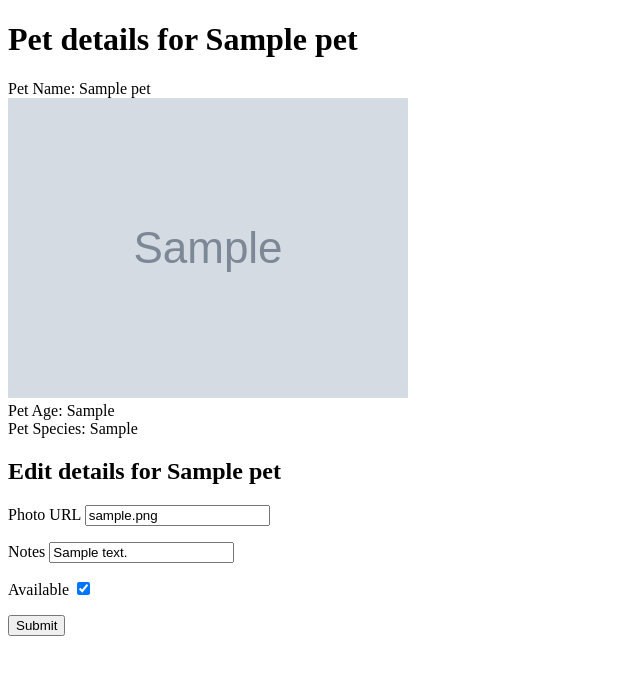
After one commit to davisrao/pet-adoption-flask, a Flask app: page /1 in a window 1280 px wide. The commit adds this page. Shown: the top 675 px of the page, without its empty margins (0-640 px from the left). Run offline with Flask 2, Linux system fonts and the light colour scheme; tables that the repository leaves empty hold one stand-in row (values such as "Sample post"); grey boxes marked "Sample" are stand-in pictures.

Commit message:
Added route for edit_pet_details(), form for EditPetForm() and html template for pet details and edit pet details

```diff
--- a/app.py
+++ b/app.py
@@ -6,7 +6,7 @@ from flask_debugtoolbar import DebugToolbarExtension
 
 from models import db, connect_db, Pet
 
-from forms import AddPetForm
+from forms import AddPetForm, EditPetForm
 
 app = Flask(__name__)
 
@@ -65,3 +65,28 @@ def add_new_pet():
     else:
         return render_template(
             "add-pet-form.html", form=form)
+
+@app.route("/<int:pet_id>", methods=["GET","POST"])
+def edit_pet_details(pet_id):
+    """Edit pet details form; handle editing or displaying a form"""
+
+    pet = Pet.query.get_or_404(pet_id)
+
+    form = EditPetForm(obj=pet)
+
+    if form.validate_on_submit():
+        pet.img = form.img.data or None
+        pet.notes = form.notes.data
+        pet.available = form.available.data
+
+        db.session.commit()
+
+        flash(f"Successfully edited the details for {pet.name}")
+
+        return redirect(f"/{pet.id}")
+
+    else:
+        return render_template(
+            "pet-details.html",
+            pet=pet,
+            form=form)
--- a/forms.py
+++ b/forms.py
@@ -1,13 +1,18 @@
 from flask_wtf import FlaskForm
-from wtforms import StringField, SelectField
+from wtforms import StringField, SelectField, BooleanField
+from wtforms.validators import InputRequired, Optional, Email, AnyOf, URL
+
 """Forms for adopt app."""
 
 class AddPetForm(FlaskForm):
     """Form for adding a pet."""
 
-    name = StringField("Pet name")
-    species = StringField("Species")
-    img = StringField("Photo URL")
+    name = StringField("Pet name",
+                        validators=[InputRequired()])
+    species = StringField("Species",
+                        validators=[InputRequired(),AnyOf(['dog','cat','porcupine'])])
+    img = StringField("Photo URL",
+                        validators=[URL(message="Please provide a valid URL")])
     age = SelectField("Age",
                         choices=[('baby','Baby'),
                                 ('young','Young'),
@@ -15,3 +20,10 @@ class AddPetForm(FlaskForm):
                                 ('senior','Senior')]
                     )
     notes = StringField("Notes")
+
+class EditPetForm(FlaskForm):
+    """Form for editing a pet."""
+    img = StringField("Photo URL",
+                        validators=[URL(message="Please provide a valid URL")])
+    notes = StringField("Notes")
+    available = BooleanField("Available")
--- /dev/null
+++ b/templates/pet-details.html
@@ -0,0 +1,34 @@
+{% extends "base.html" %}
+
+{% block title %} Pet List Page {% endblock %}
+
+{% block content %}
+
+<h1>Pet details for {{ pet.name }}</h1>
+
+<div>Pet Name: {{ pet.name }}</div>
+<div><img src="{{ pet.img }}" alt="Image of {{ pet.name }}"></div>
+<div>Pet Age: {{ pet.age }}</div>
+<div>Pet Species: {{ pet.species }}</div>
+
+<h2>Edit details for {{ pet.name }}</h2>
+<form id="edit-pet-form" method="POST">
+    {{ form.hidden_tag() }} <!--add type=hidden form fields -->
+
+    {% for field in form
+           if field.widget.input_type != 'hidden' %}
+
+      <p>
+        {{ field.label }}
+        {{ field }}
+
+        {% for error in field.errors %}
+          {{ error }}
+        {% endfor %}
+      </p>
+
+    {% endfor %}
+
+    <button type="submit">Submit</button>
+  </form>
+{% endblock %}
--- a/templates/pet-list.html
+++ b/templates/pet-list.html
@@ -10,7 +10,7 @@
     {% for pet in pets %}
     <div>
         <img src="{{ pet.img }}" alt="{{ pet.name }} photo">
-        <p><a href="">{{ pet.name }}</a>
+        <p><a href="/{{ pet.id }}">{{ pet.name }}</a>
             {% if pet.available %}
             <span><strong> is available!</strong></span>
             {% endif %}
```
